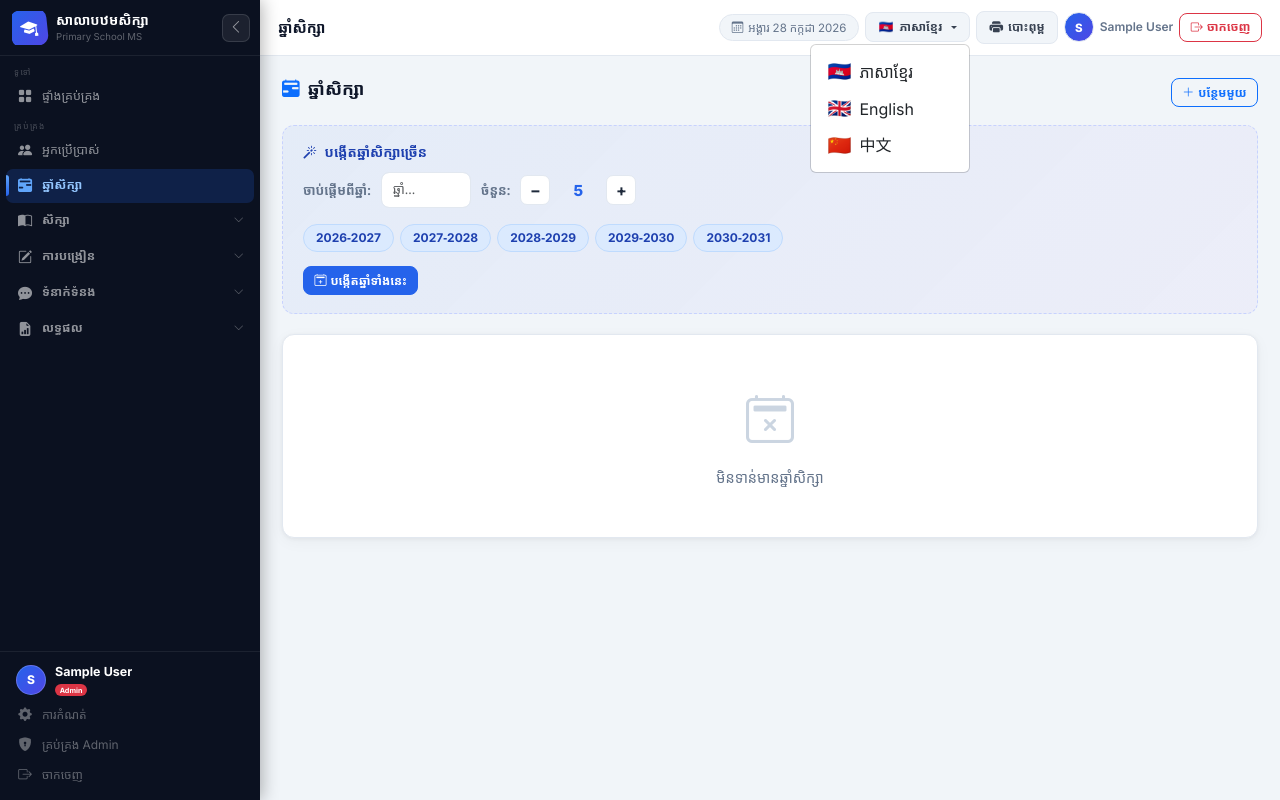
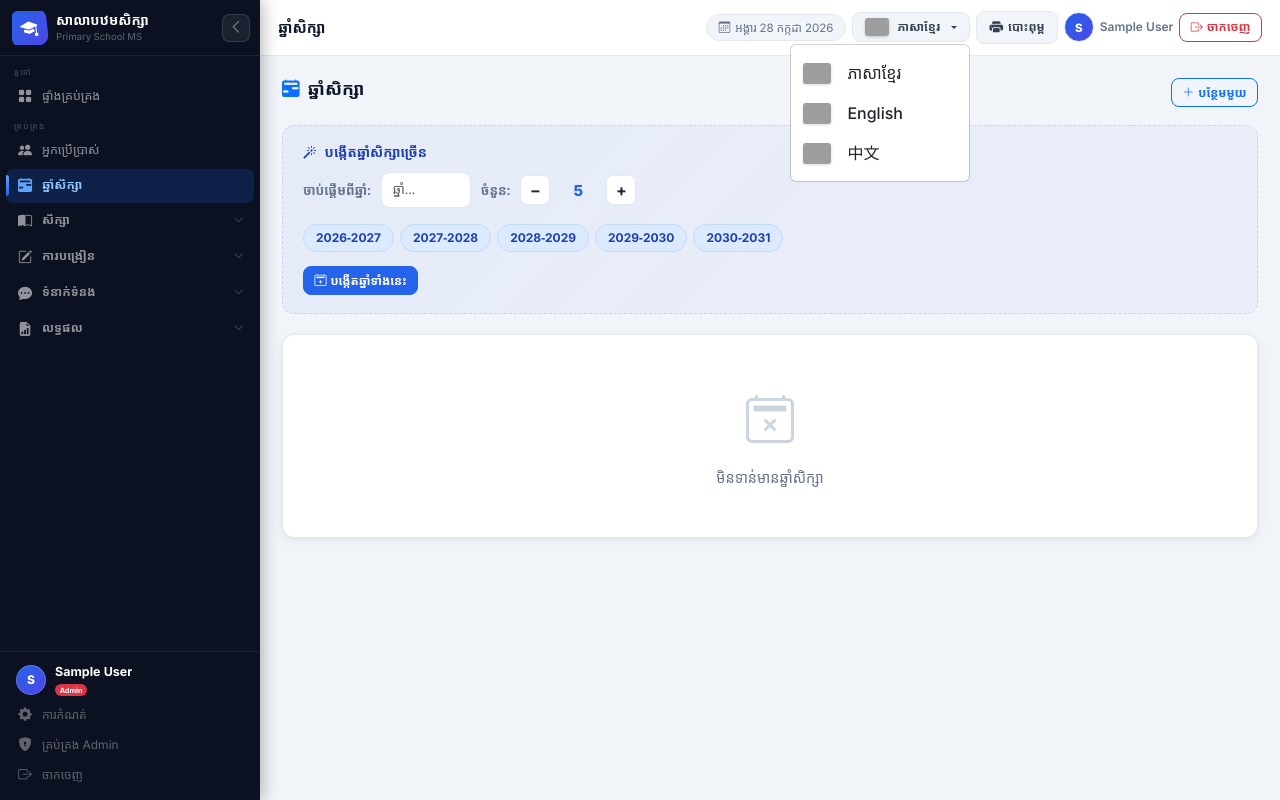
Before and after one commit to kimmi77778888-rgb/school_system.com, a Django app: page /school/academic-years/ in a window 1280 px wide, after a click on "ភាសាខ្មែរ". Run offline with Django 5.2, Linux system fonts and the light colour scheme; the visitor is signed in with stand-in values (Sample User, id 1); data comes from the database, SQL or seed files in the repository; data that the repository does not hold is empty; parts of the project's set-up code (start-up, migrations or seed data) failed here and were passed over; grey boxes are pictures that could not be loaded.

Commit message:
Update language switcher to use real flag images instead of emojis

```diff
--- a/crm/school/templates/school/base.html
+++ b/crm/school/templates/school/base.html
@@ -671,27 +671,27 @@ a{text-decoration:none;color:inherit;}
     <!-- LANGUAGE SWITCHER -->
     <div class="dropdown no-print">
       <button class="btn btn-sm dropdown-toggle" type="button" data-bs-toggle="dropdown"
-        style="background:#f1f5f9;border:1px solid var(--br);color:#374151;display:flex;align-items:center;gap:6px;font-size:.75rem;font-weight:600;border-radius:8px;padding:5px 12px;">
-        <span id="current-flag">🇰🇭</span>
+        style="background:#f1f5f9;border:1px solid var(--br);color:#374151;display:flex;align-items:center;gap:8px;font-size:.75rem;font-weight:600;border-radius:8px;padding:5px 12px;">
+        <img id="current-flag" src="https://flagcdn.com/w40/kh.png" alt="KH" style="width:24px;height:auto;border-radius:3px;box-shadow:0 1px 3px rgba(0,0,0,0.2);">
         <span class="d-none d-md-inline" id="current-lang">ភាសាខ្មែរ</span>
       </button>
-      <ul class="dropdown-menu dropdown-menu-end" style="min-width:160px;">
+      <ul class="dropdown-menu dropdown-menu-end" style="min-width:180px;">
         <li>
-          <a class="dropdown-item d-flex align-items-center gap-2" href="#" onclick="switchLanguage('km'); return false;">
-            <span style="font-size:1.2rem;">🇰🇭</span>
-            <span>ភាសាខ្មែរ</span>
+          <a class="dropdown-item d-flex align-items-center gap-3" href="#" onclick="switchLanguage('km'); return false;" style="padding:8px 12px;">
+            <img src="https://flagcdn.com/w40/kh.png" alt="KH" style="width:28px;height:auto;border-radius:3px;box-shadow:0 1px 3px rgba(0,0,0,0.15);">
+            <span style="font-weight:500;">ភាសាខ្មែរ</span>
           </a>
         </li>
         <li>
-          <a class="dropdown-item d-flex align-items-center gap-2" href="#" onclick="switchLanguage('en'); return false;">
-            <span style="font-size:1.2rem;">🇬🇧</span>
-            <span>English</span>
+          <a class="dropdown-item d-flex align-items-center gap-3" href="#" onclick="switchLanguage('en'); return false;" style="padding:8px 12px;">
+            <img src="https://flagcdn.com/w40/gb.png" alt="GB" style="width:28px;height:auto;border-radius:3px;box-shadow:0 1px 3px rgba(0,0,0,0.15);">
+            <span style="font-weight:500;">English</span>
           </a>
         </li>
         <li>
-          <a class="dropdown-item d-flex align-items-center gap-2" href="#" onclick="switchLanguage('zh'); return false;">
-            <span style="font-size:1.2rem;">🇨🇳</span>
-            <span>中文</span>
+          <a class="dropdown-item d-flex align-items-center gap-3" href="#" onclick="switchLanguage('zh'); return false;" style="padding:8px 12px;">
+            <img src="https://flagcdn.com/w40/cn.png" alt="CN" style="width:28px;height:auto;border-radius:3px;box-shadow:0 1px 3px rgba(0,0,0,0.15);">
+            <span style="font-weight:500;">中文</span>
           </a>
         </li>
       </ul>
@@ -721,10 +721,10 @@ a{text-decoration:none;color:inherit;}
 <script>
 // Language Switcher
 function switchLanguage(lang) {
-  const flags = {
-    'km': '🇰🇭',
-    'en': '🇬🇧',
-    'zh': '🇨🇳'
+  const flagUrls = {
+    'km': 'https://flagcdn.com/w40/kh.png',
+    'en': 'https://flagcdn.com/w40/gb.png',
+    'zh': 'https://flagcdn.com/w40/cn.png'
   };
   const names = {
     'km': 'ភាសាខ្មែរ',
@@ -733,7 +733,8 @@ function switchLanguage(lang) {
   };
 
   // Update UI
-  document.getElementById('current-flag').textContent = flags[lang];
+  const flagImg = document.getElementById('current-flag');
+  flagImg.src = flagUrls[lang];
   const langSpan = document.getElementById('current-lang');
   if (langSpan) langSpan.textContent = names[lang];
 
@@ -757,10 +758,15 @@ function switchLanguage(lang) {
 // Load saved language on page load
 document.addEventListener('DOMContentLoaded', function() {
   const savedLang = localStorage.getItem('language') || 'km';
-  const flags = {'km': '🇰🇭', 'en': '🇬🇧', 'zh': '🇨🇳'};
+  const flagUrls = {
+    'km': 'https://flagcdn.com/w40/kh.png',
+    'en': 'https://flagcdn.com/w40/gb.png',
+    'zh': 'https://flagcdn.com/w40/cn.png'
+  };
   const names = {'km': 'ភាសាខ្មែរ', 'en': 'English', 'zh': '中文'};
 
-  document.getElementById('current-flag').textContent = flags[savedLang];
+  const flagImg = document.getElementById('current-flag');
+  flagImg.src = flagUrls[savedLang];
   const langSpan = document.getElementById('current-lang');
   if (langSpan) langSpan.textContent = names[savedLang];
 
```
